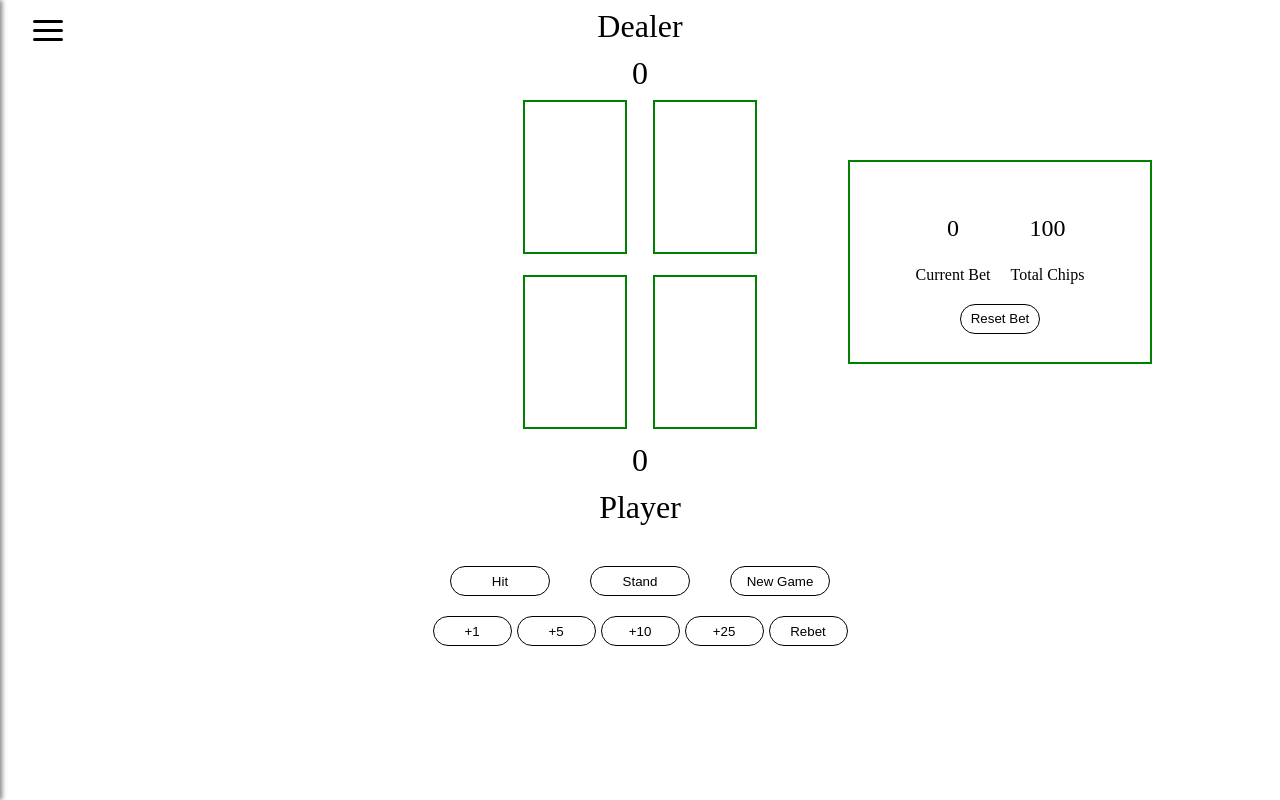
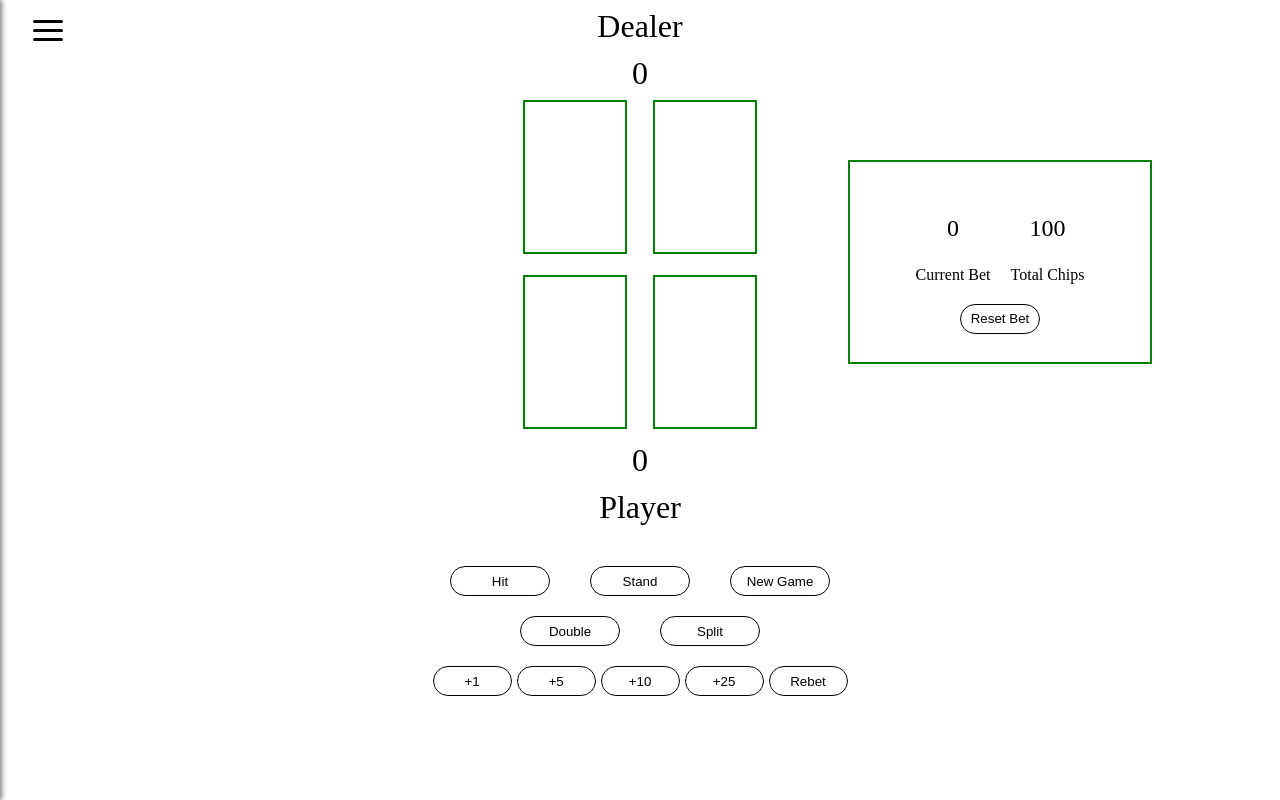
Before and after one commit to jakejgk/blackjack-simple, a React (Create React App) app: page / in a window 1280 px wide. Built offline with nearby package versions, Linux system fonts and the light colour scheme; the HTML template or start-up script is replaced by a standard one.

Commit message:
double working

```diff
--- a/src/App.js
+++ b/src/App.js
@@ -38,6 +38,7 @@ function App() {
         setPlayerSubtracted(0)
         setDealerSubtracted(0)
         setOutcome('')
+        setIsDouble(false)
       }
       setIsBet(false)
       let who = 'player'
@@ -100,6 +101,9 @@ function App() {
     playerNum = val
     setPlayerTotal(() => playerTotal + playerNum)
     setPlayerCards(() => [...playerCards, card])
+    if (isDouble == true) {
+      setGameStage(GameStage.DEALER_TURN)
+    }
   }
 
   // deals a card to dealer
@@ -115,7 +119,6 @@ function App() {
         setDealerSubtracted(prevDealerSubtracted => prevDealerSubtracted + 1)
         // if recent card not ace and there are aces in hand still counting as 11
       } else if (dealerCards.filter(card => card.value === 'A').length > dealerSubtracted) {
-        console.log('fired')
         val -= 10
         setDealerSubtracted(prevDealerSubtracted => prevDealerSubtracted + 1)
       }
@@ -185,8 +188,13 @@ function App() {
       setOutcome('Lose')
       setCurrentBet(0)
     }
-    setRebet(currentBet)
-    setIsBet(true)
+    if (isDouble === true) {
+      setRebet(currentBet / 2)
+      setIsBet(true)
+    } else {
+      setRebet(currentBet)
+      setIsBet(true)
+    }
   }
 
   // useEffect to determine winner
@@ -257,7 +265,6 @@ function App() {
     // bet = bet amount on button
     let bet = e.target.value
     if (isBet) {
-      console.log(bet)
       if (totalChips > 0) {
         if (e.target.id === 'rebet-btn' && rebet !== 0 && currentBet !== rebet) {
           setCurrentBet(rebet)
@@ -291,6 +298,18 @@ function App() {
     handleReset()
     setTotalChips(userChangeChips)
     setUserChangeChips('')
+  }
+
+  // double
+  const [isDouble, setIsDouble] = useState(false)
+  function double() {
+    if ((gameStage === GameStage.PLAYER_TURN || gameStage === GameStage.GAME_OVER) && isDouble == false) {
+      setCurrentBet(currentBet + currentBet)
+      setTotalChips(totalChips - currentBet)
+      playerDeal()
+      setGameStage(GameStage.DEALER_TURN)
+      setIsDouble(true)
+    }
   }
 
   return (
@@ -333,6 +352,10 @@ function App() {
         <button onClick={stand}>Stand</button>
         <button onClick={newGame}>New Game</button>
       </div>
+      <div className='buttons'>
+        <button onClick={double}>Double</button>
+        <button>Split</button>
+      </div>
       <Betting
         currentBet={currentBet}
         totalChips={totalChips}
```
